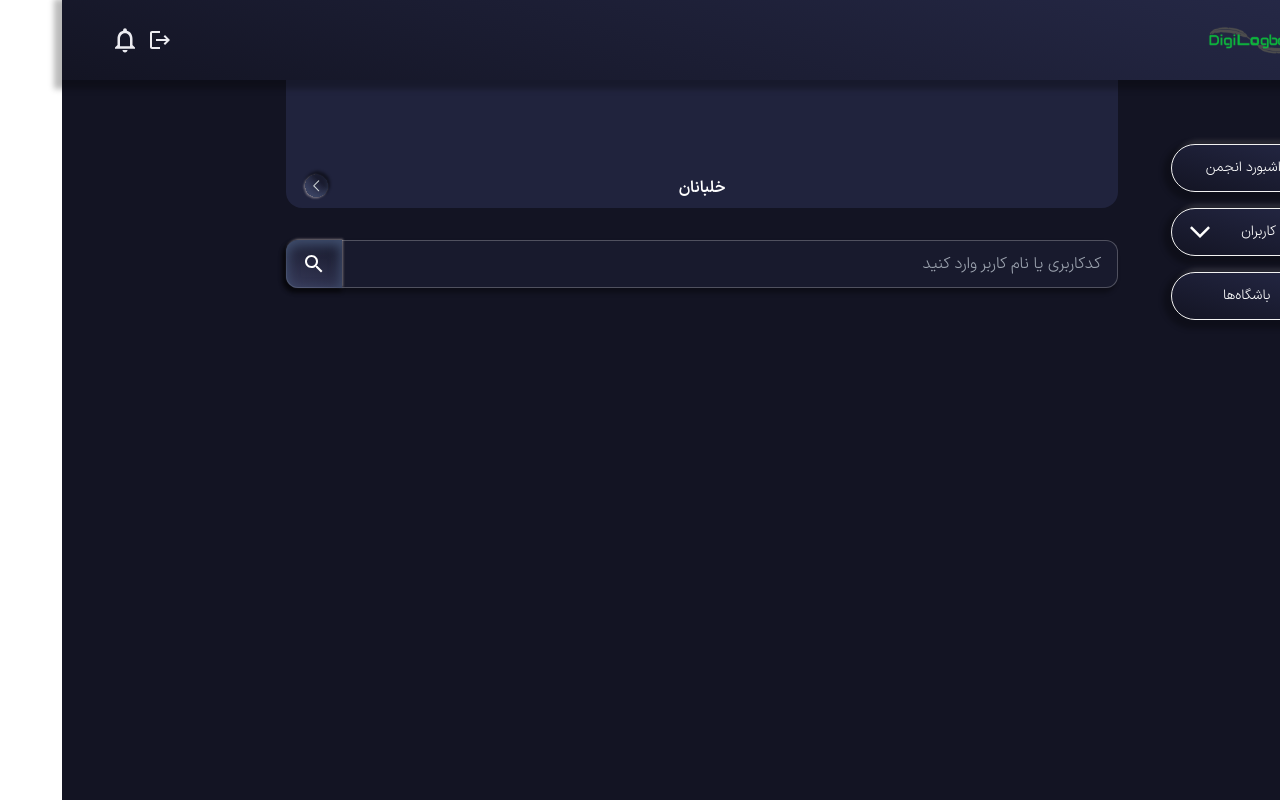
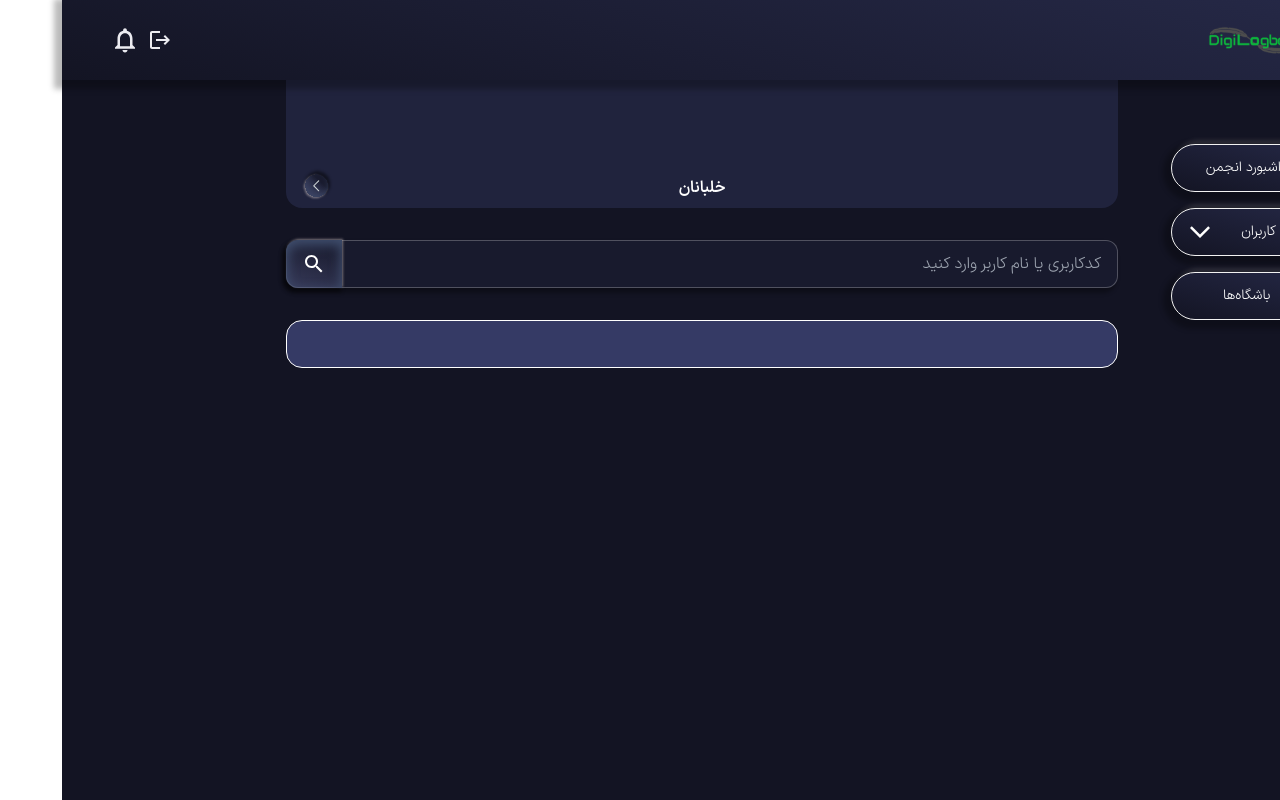
Before and after one commit to khashayarmobarez/digilogbook-organization-dashboard, a Next.js app: page /dashboard/pilotsByCertificate/1 in a window 1280 px wide. Built offline with nearby package versions, Linux system fonts and the light colour scheme; no server answers.

Commit message:
chore: Update primaryA-normal color in tailwind.config.ts

```diff
--- a/src/app/dashboard/pilotsByCertificate/[id]/page.jsx
+++ b/src/app/dashboard/pilotsByCertificate/[id]/page.jsx
@@ -34,6 +34,9 @@ const PilotsByCertificatePage = ({ params }) => {
 
                 <div className="w-full flex flex-col items-center gap-y-4">
 
+                    <div className="w-full min-h-12 bg-primaryANomral flex justify-between items-center px-10 rounded-2xl border border-mainTextColor">
+
+                    </div>
                 </div>
                 {/* Add your content or data fetching logic here */}
             </div>
--- a/src/app/globals.css
+++ b/src/app/globals.css
@@ -17,6 +17,7 @@
   --primary-light-hover: #ebebf0 ;
   --primaryA-dark-hover: #20233d;
   --primaryA-light-hover: #e1e1e8;
+  --primaryA-normal:#353A65;
 }
 
 /* Root variables for light mode */
--- /dev/null
+++ b/src/components/dashboard/UserDataBox.jsx
@@ -0,0 +1,13 @@
+
+import React from 'react';
+
+const UserDataBox = ({data}) => {
+
+    return (
+        <div className='w-full flex justify-between items-center'>
+
+        </div>
+    );
+};
+
+export default UserDataBox;
--- a/tailwind.config.ts
+++ b/tailwind.config.ts
@@ -10,6 +10,7 @@ const config: Config = {
   theme: {
     extend: {
       colors: {
+        primaryANomral: 'var(--primaryA-normal)',
         mainTextColor: 'var(--main-text-color)',
         primaryDark: 'var(--primary-dark)',
         lowOpacityWhite: 'var(--low-opacity-white)',
@@ -17,6 +18,7 @@ const config: Config = {
         accentColorNormal: 'var(--accent-color-normal)',
         primaryLightHover: 'var(--primary-light-hover)',
         primaryADarkHover: 'var(--primaryA-dark-hover)',
+
       },
       fontFamily: {
         sans: ['iransans', 'sans-serif'],
```
